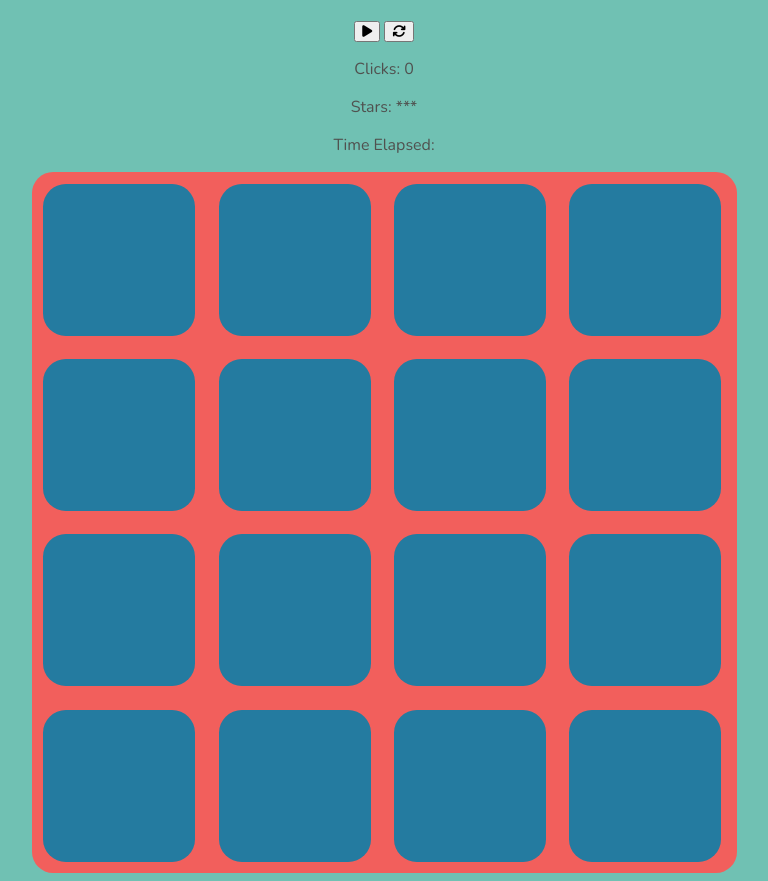
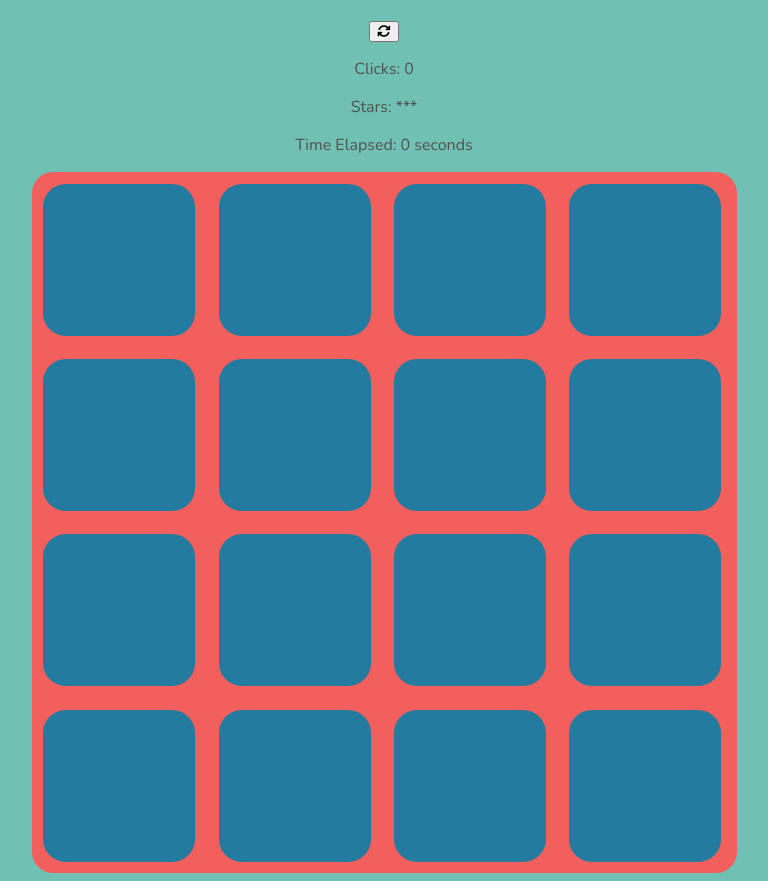
Before and after one commit to timwiesner/memory-game, a plain HTML site: page index.html in a window 1280 px wide. Shown: the part 66-947 px from the top of the page, without its empty margins (256-1024 px from the left). Drawn offline with nearby package versions, Linux system fonts and the light colour scheme.

Commit message:
style: Remove 'play' button

```diff
--- a/index.html
+++ b/index.html
@@ -10,12 +10,16 @@
 	</head>
 	<body>
 		<div class="intro">
-			<h1>Memory Game</h1>
-			<button><i class="fa fa-play" aria-hidden="true"></i></button>
+			<header>
+				<h1>Memory Game</h1>
+			</header>
+
+
 			<button><i class="fa fa-refresh" aria-hidden="true"></i></button>
+
 			<p>Clicks: <span id="clicks">0</span></p>
 			<p>Stars: <span id="stars">***</span></p>
-			<p>Time Elapsed: <span id="timer"></span></p>
+			<p>Time Elapsed: <span id="timer">0 seconds</span></p>
 		</div>
 
 
```
